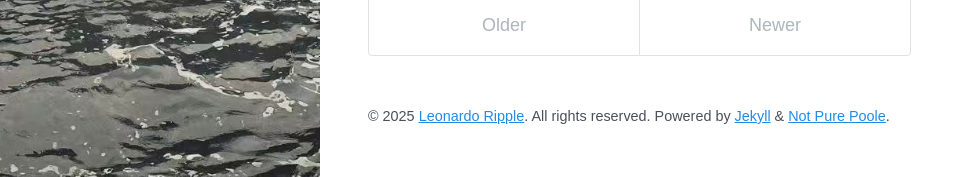
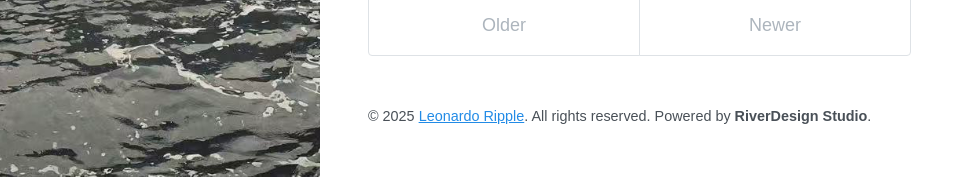
Before and after one commit to LeonardoRipple127/Leonardo-Ripple.github.io, a Jekyll site: the page built from index.html, in a window 1280 px wide and 1002 px high. Shown: the part 825-1002 px from the top of the window, without its empty margins (0-975 px from the left). Built offline with Jekyll 4.4.1, drawn with Linux system fonts in a browser that asks for light colours; nearby versions of some CDN libraries; the list of posts is cut into pages by our own code.

Commit message:
updated CopyRight

```diff
--- a/_includes/content.html
+++ b/_includes/content.html
@@ -12,6 +12,6 @@
   {%- endif -%}
   <small>
     &copy; {{ year_string }} {% if site.author %}<a href="{{ site.author.url }}">{{ site.author.name }}</a>{% endif %}. All rights reserved.
-    Powered by <a href="https://jekyllrb.com/">Jekyll</a> & <a href="https://github.com/vszhub/not-pure-poole">Not Pure Poole</a>.
+    Powered by <strong>RiverDesign Studio</strong>.
   </small>
 </footer>
```
